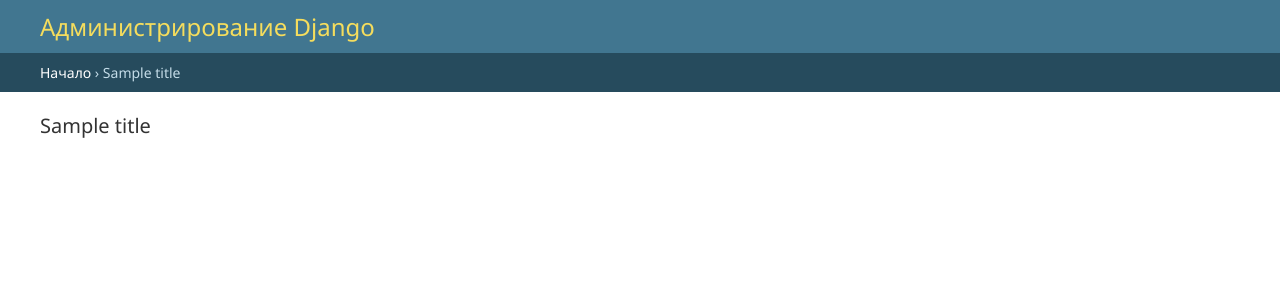
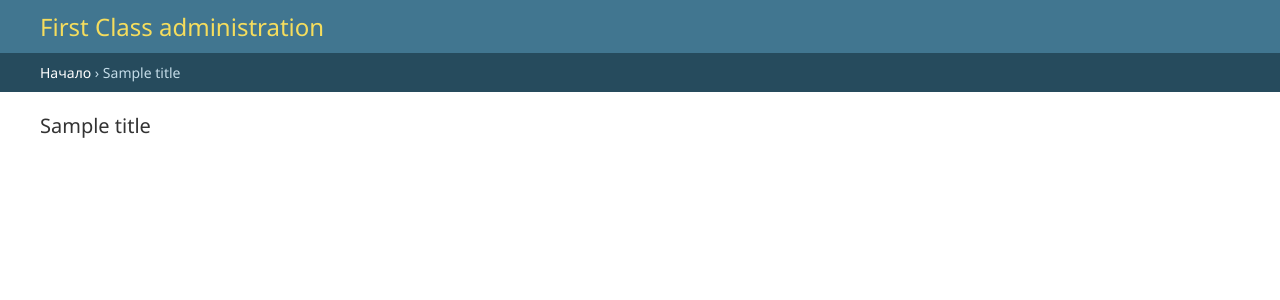
Before and after one commit to AliakseiYafremau/FirstClass, a Django app: template back/templates/admin/base_site.html in a window 1280 px wide. Shown: the top 300 px of the page. Run offline with Django 5.2, Linux system fonts and the light colour scheme; the template is opened without the code that fills it: most values are stand-ins (such as "Sample title", 1, 10 or a date in 2020).

Commit message:
changed letters

```diff
--- a/back/templates/admin/base_site.html
+++ b/back/templates/admin/base_site.html
@@ -1,12 +1,12 @@
 {% extends "admin/base.html" %}
 {% load static  %} # This might be just {% load static %} in your ENV
 
-{% block title %}{{ title }} | {{ site_title|default:_('Django site admin') }}{% endblock %}
+{% block title %}{{ title }} | {{ site_title|default:_('First Class site admin') }}{% endblock %}
 
 {% block extrastyle %}{{ block.super }}<link rel="stylesheet" type="text/css" href="{% static 'css/admin-extra.css' %}" />{% endblock %}
 
 {% block branding %}
-<h1 id="site-name"><a href="{% url 'admin:index' %}">{{ site_header|default:_('Django administration') }}</a></h1>
+<h1 id="site-name"><a href="{% url 'admin:index' %}">{{ site_header|default:_('First Class administration') }}</a></h1>
 {% endblock %}
 
 {% block nav-global %}{% endblock %}
--- a/back/templates/email_sending/email_content.html
+++ b/back/templates/email_sending/email_content.html
@@ -2,7 +2,7 @@
 <html lang="en">
 <head>
     <meta charset="UTF-8">
-    <title>First Class mail</title>
+    <!-- <title>First Class mail</title> -->
 </head>
 <body>
 {{ create_time }}, в базу данных поступило обращение от {{ surname }} {{ name }}.
--- a/back/templates/email_sending/email_to_client.html
+++ b/back/templates/email_sending/email_to_client.html
@@ -2,7 +2,7 @@
 <html lang="en">
 <head>
     <meta charset="UTF-8">
-    <title>First Class mail</title>
+    <!-- <title>First Class mail</title> -->
 </head>
 <body>
 Уважаемый, {{ surname }} {{ name }}! Вы оставили заявку на сайте туристического агентства "First Class".
```
